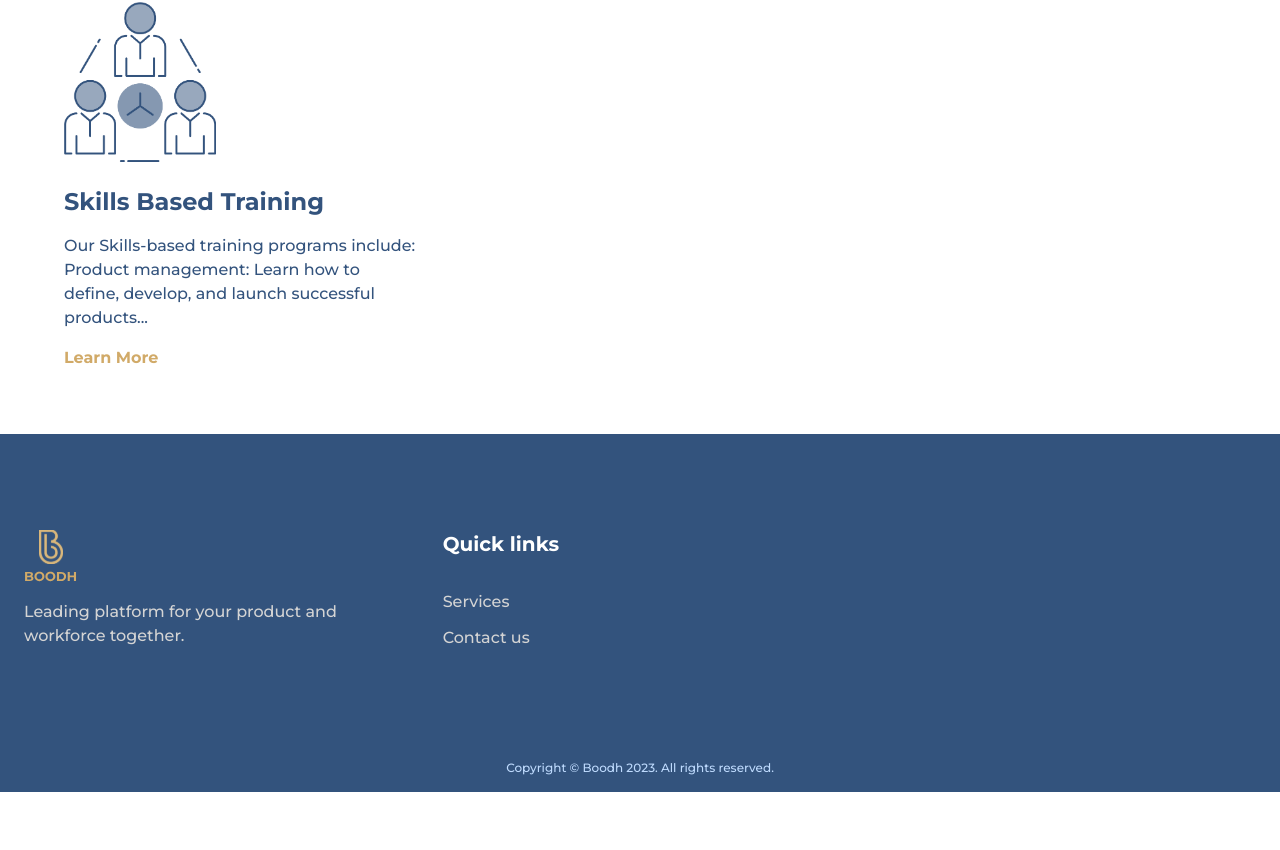
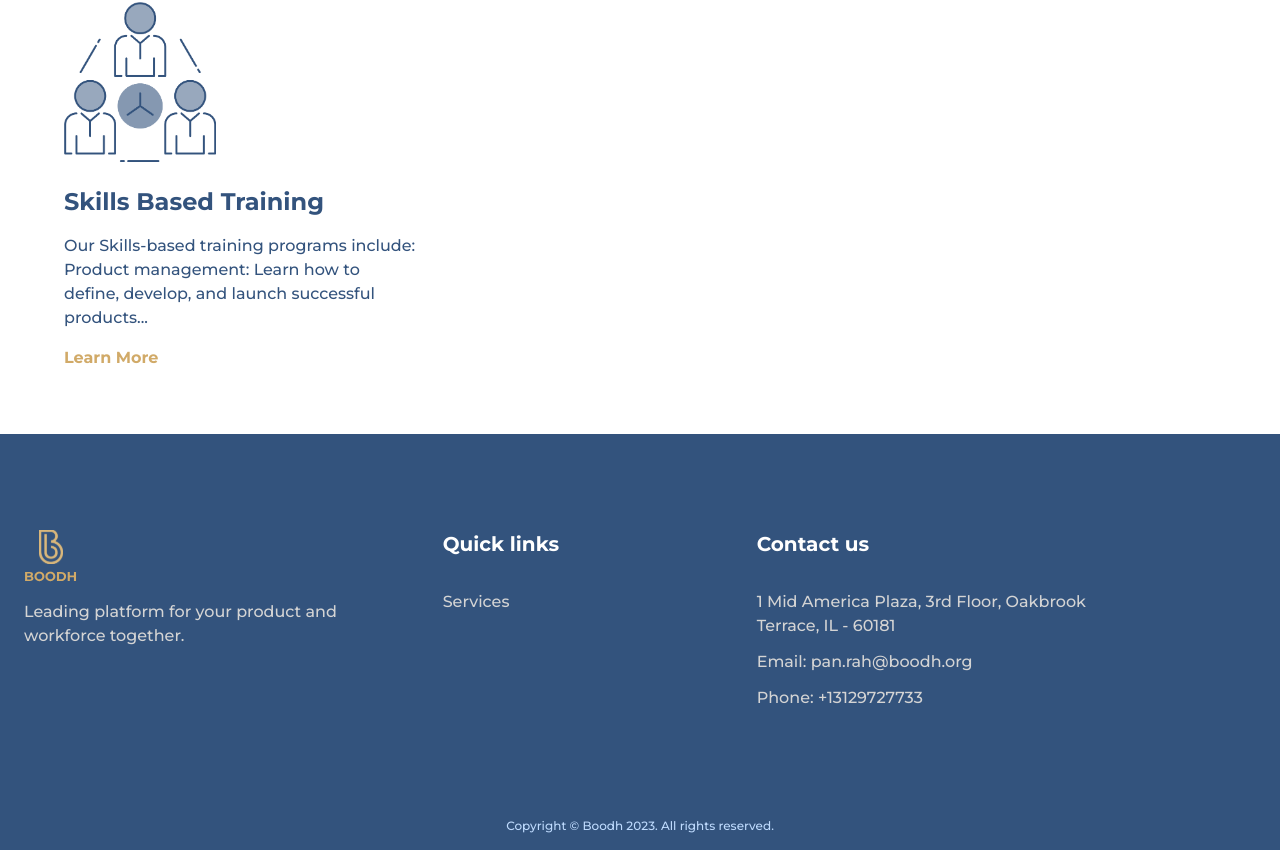
Before and after one commit to bythem/Marketing-website, a Next.js app: page / in a window 1280 px wide. Shown: the part 1421-2271 px from the top of the page. Before the commit the page ends 2213 px from the top, so only its background shows below. Built offline with nearby package versions, Linux system fonts and the light colour scheme.

Commit message:
updated footer

```diff
--- a/components/Footer.tsx
+++ b/components/Footer.tsx
@@ -38,12 +38,26 @@ const Footer: React.FC<LayoutProps> = ({
                 {/* <li className="text-neutral-300 hover:text-gold my-3">
                   <Link href={"/about"}>About</Link>
                 </li> */}
+
+              </ul>
+            </div>
+            <div className="col-span-12 md:col-span-4">
+            <h4 className="font-bold text-xl text-white mb-2 md:mb-8">Contact us</h4>
+              <ul>
                 <li className="text-neutral-300 hover:text-gold my-3">
-                  <Link href={"/contact"}>Contact us</Link>
+                  1 Mid America Plaza, 3rd Floor, Oakbrook Terrace, IL - 60181
+                </li>
+                {/* <li className="text-neutral-300 hover:text-gold my-3">
+                  <Link href={"/about"}>About</Link>
+                </li> */}
+                <li className="text-neutral-300 hover:text-gold my-3">
+                  Email: <Link href={"mailto:pan.rah@boodh.org"}>pan.rah@boodh.org</Link>
+                </li>
+                <li className="text-neutral-300 hover:text-gold my-3">
+                  Phone: <Link href={"tel:+13129727733"}>+13129727733</Link>
                 </li>
               </ul>
             </div>
-            <div className="col-span-4"></div>
           </div>
         </div>
       </div>
```
